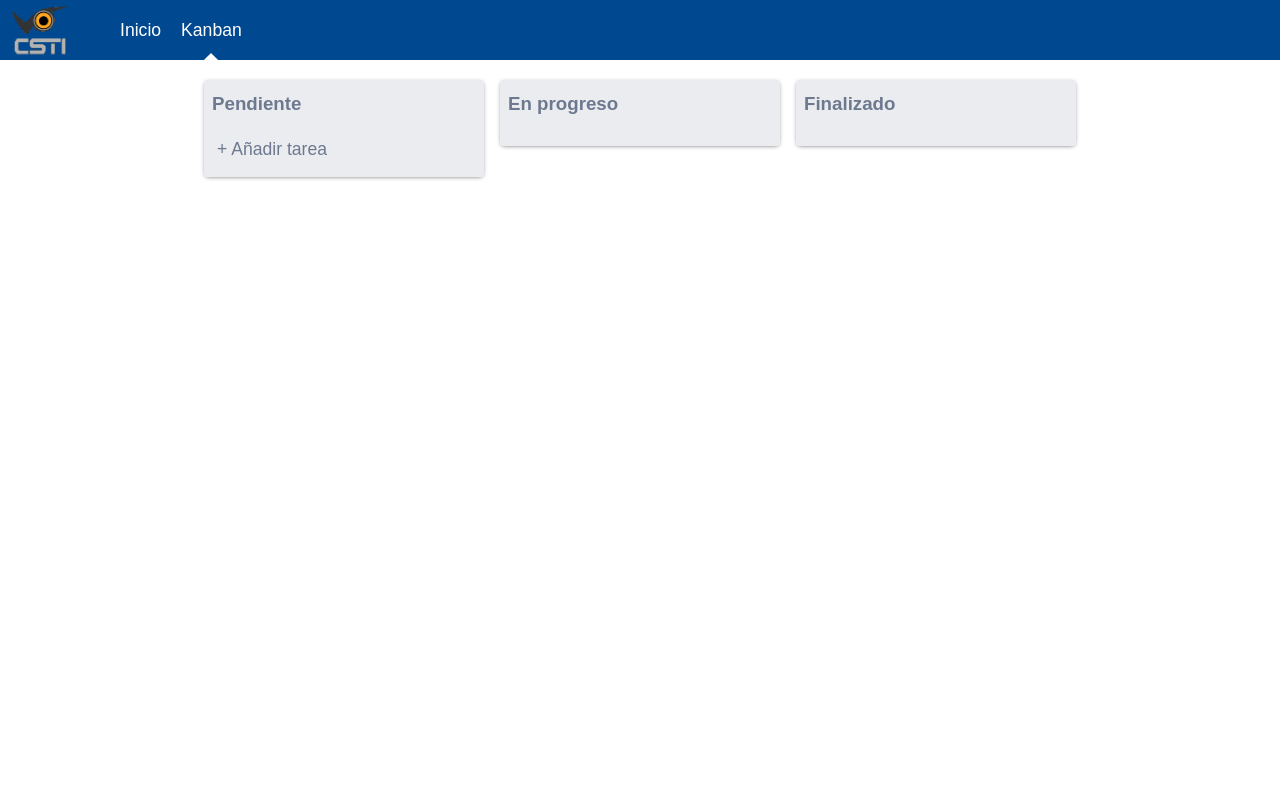
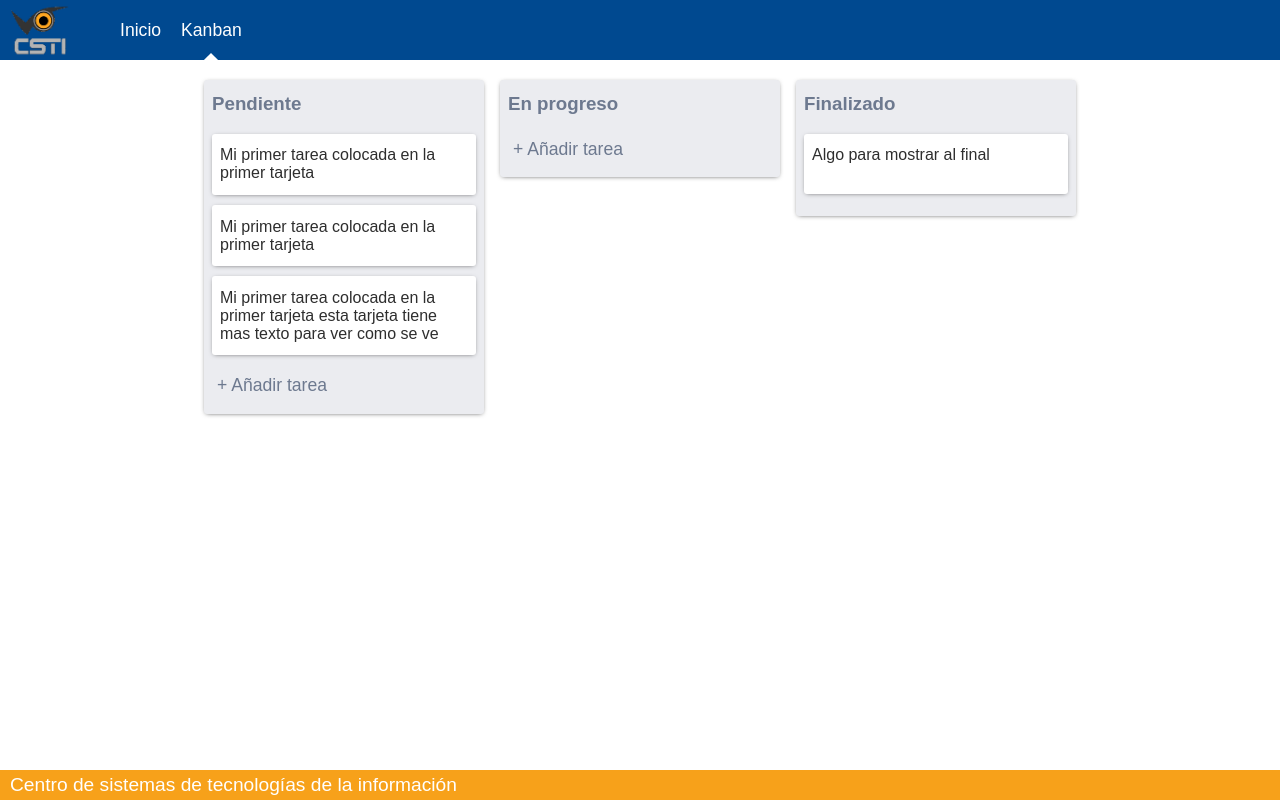
Before and after one commit to mariomt/kanban-react, a React (Create React App) app: page /Kanban in a window 1280 px wide. Built offline with nearby package versions, Linux system fonts and the light colour scheme.

Commit message:
Se modificaron los estilos del kanban y se agrego la estructura de la tarjeta

```diff
--- a/src/App.css
+++ b/src/App.css
@@ -7,6 +7,7 @@
   /*cardList*/
   --cardList-background: #ebecf0;
   --header-height: 60px;
+  --footer-height: 30px;
 }
 
 
--- a/src/components/CardsList/CardList.css
+++ b/src/components/CardsList/CardList.css
@@ -43,3 +43,23 @@
 .CardList__addCard button{
   display: block;
 }
+
+.CardList__card {
+  box-sizing: border-box;
+  background-color: var(--tertiary-color);
+  min-height: 60px;
+  padding: .8em .5em;
+  color: rgb(46, 46, 46);
+  border-radius: 3px;
+  cursor: pointer;
+  box-shadow: 0 1px 5px -2px rgba(0, 0,0, 0.7);
+  margin-bottom: .6em;
+}
+
+.CardList__card:hover {
+  box-shadow: 0 2px 5px -2px rgba(0, 0, 0, 1);
+}
+
+.CardList__card p {
+  margin: 0;
+}
--- a/src/components/CardsList/CardList.jsx
+++ b/src/components/CardsList/CardList.jsx
@@ -34,7 +34,9 @@ export default class CardList extends React.Component {
           <h3>{this.props.title}</h3>
         </div>
         <div className="CardList__content">
-
+          { this.props.cards.map( card => {
+            return <Card key={card.id} title={card.title}/>
+          })}
         </div>
         {this.props.canAddCards && (
           <div className="CardList__newCard">
@@ -44,12 +46,23 @@ export default class CardList extends React.Component {
                 <button className="btn btn-primary">Guardar</button>
               </div>
             )}
-            <div onClick={this.handleOnClickAdd} className="CardList__add">
-              <p>+ Añadir tarea</p>
-            </div>
+            {!this.state.addCard && (
+              <div onClick={this.handleOnClickAdd} className="CardList__add">
+                <p>+ Añadir tarea</p>
+              </div>
+            )}
           </div>
         )}
       </div>
     )
   }
 }
+
+
+function Card(props) {
+  return (
+    <div className="CardList__card">
+      <p>{props.title}</p>
+    </div>
+  )
+}
--- a/src/components/Layout/Layout.css
+++ b/src/components/Layout/Layout.css
@@ -3,7 +3,7 @@
   min-height: 100vh;
   display: grid;
   grid-template-columns: 1fr;
-  grid-template-rows: var(--header-height) 1fr;
+  grid-template-rows: var(--header-height) calc(100vh - var(--header-height) - var(--footer-height)) var(--footer-height);
 }
 
 .Layout__header {
@@ -13,5 +13,19 @@
 
 .Layout__content {
   padding: 0;
+  overflow-y: auto;
   overflow-x: auto;
 }
+
+.Layout__footer {
+  display: flex;
+  padding: 0 10px;
+  align-items: center;
+  background-color: var(--secondary-color);
+}
+
+.Layout__footer p {
+  margin:0;
+  font-size: 1.2em;
+  color: var(--primary-text-color)
+}
--- a/src/components/Layout/Layout.jsx
+++ b/src/components/Layout/Layout.jsx
@@ -12,6 +12,9 @@ function Layout(props) {
       <section className="Layout__content">
         {props.children}
       </section>
+      <footer className="Layout__footer">
+        <p>Centro de sistemas de tecnologías de la información</p>
+      </footer>
     </div>
   );
 }
--- a/src/views/Kanban/Kanban.css
+++ b/src/views/Kanban/Kanban.css
@@ -14,14 +14,31 @@
 
 
 .Kanban__addList-option {
+  box-sizing: border-box;
+  width: 100%;
+  min-height: 30px;
+  padding-left: .8em ;
+  line-height: 30px;
+  text-align: left;
+  color: rgb(71, 71, 71);
   background-color: rgba(97, 97, 97, 0.3);
-  height: fit-content;
-  min-height: 30px;
-  line-height: 30px;
-  text-align: center;
-  color: rgb(71, 71, 71);
   border-radius: 3px;
   cursor: pointer;
+}
+.Kanban__addList-add {
+  background-color: var(--cardList-background);
+  padding: .8em .5em;
+  box-shadow: 0 1px 5px -2px rgba(0, 0,0, 0.8);
+}
+
+.Kanban__addList-add input {
+  box-sizing: border-box;
+  width: 100%;
+  border: 2px solid var(--primary-color);
+  line-height: 2em;
+  padding: 0 0 0 10px;
+  margin-bottom: 8px;
+  outline: none;
 }
 
 .Kanban__addList-option:hover {
--- a/src/views/Kanban/Kanban.jsx
+++ b/src/views/Kanban/Kanban.jsx
@@ -7,18 +7,79 @@ import CardList from '../../components/CardsList/CardList';
 
 export default class Kanban extends React.Component {
   state = {
+    showAddList: false,
+    canAddList: false,
     lists: [
-      {id: 1,  title:"Pendiente", cards: [], canaddcards: true },
-      {id: 2, title: "En progreso", cards: [], canaddcards: false },
-      {id: 3, title: "Finalizado", cards: [], canaddcards: false },
-    ]
+      {id:1, title:"Pendiente", cards: [
+              {id:1, title:"Mi primer tarea colocada en la primer tarjeta"},
+              {id:2, title:"Mi primer tarea colocada en la primer tarjeta"},
+              {id:3, title:"Mi primer tarea colocada en la primer tarjeta esta tarjeta tiene mas texto para ver como se ve"},
+            ], canaddcards: true},
+      {id:2, title:"En progreso", cards: [], canaddcards: true},
+      {id:3, title:"Finalizado", cards: [{id:4, title:"Algo para mostrar al final"}], canaddcards: false},
+    ],
+    nexListId: 4,
+    listTitle: ''
+  }
+
+  onChange = e => {
+    this.setState({
+      [e.target.name]: e.target.value,
+    })
+  }
+
+  handleFocusOut = e => {
+    if (!e.target.value) {
+      this.setState({showAddList: false})
+    }
+  }
+
+  createNewList = () => {
+    this.setState( state => {
+      const lists = state.lists.concat({
+        id: state.nexListId,
+        title: state.listTitle,
+        cards: [],
+        canaddcards:true
+      });
+
+      return {
+        showAddList: false,
+        lists,
+        listTitle: '',
+        nexListId: this.state.nexListId+1
+      }
+    })
   }
   render() {
     return (
       <div className="Kanban">
         {this.state.lists.map( cardlist => {
-          return <CardList key={cardlist.id} title={cardlist.title} canAddCards={cardlist.canaddcards} />
+          return <CardList key={cardlist.id} title={cardlist.title} cards={cardlist.cards} canAddCards={cardlist.canaddcards} />
         }
+        )}
+        { this.state.canAddList && (
+          <div className="Kanban__addList">
+          {this.state.showAddList && (
+            <div className="Kanban__addList-add">
+              <input
+                name="listTitle"
+                autoFocus
+                onBlur={this.handleFocusOut}
+                type="text"
+                onChange={this.onChange}
+                value={this.state.listTitle}
+                placeholder="Introduce el título de la lista"
+              />
+              <button onClick={this.createNewList} className="btn btn-primary">Guardar</button>
+            </div>
+          )}
+          {!this.state.showAddList && (
+            <div onClick={() => { this.setState({ showAddList: true }) }} className="Kanban__addList-option">
+              <span>+ Añadir lista</span>
+            </div>
+          )}
+        </div>
         )}
       </div>
     )
```
